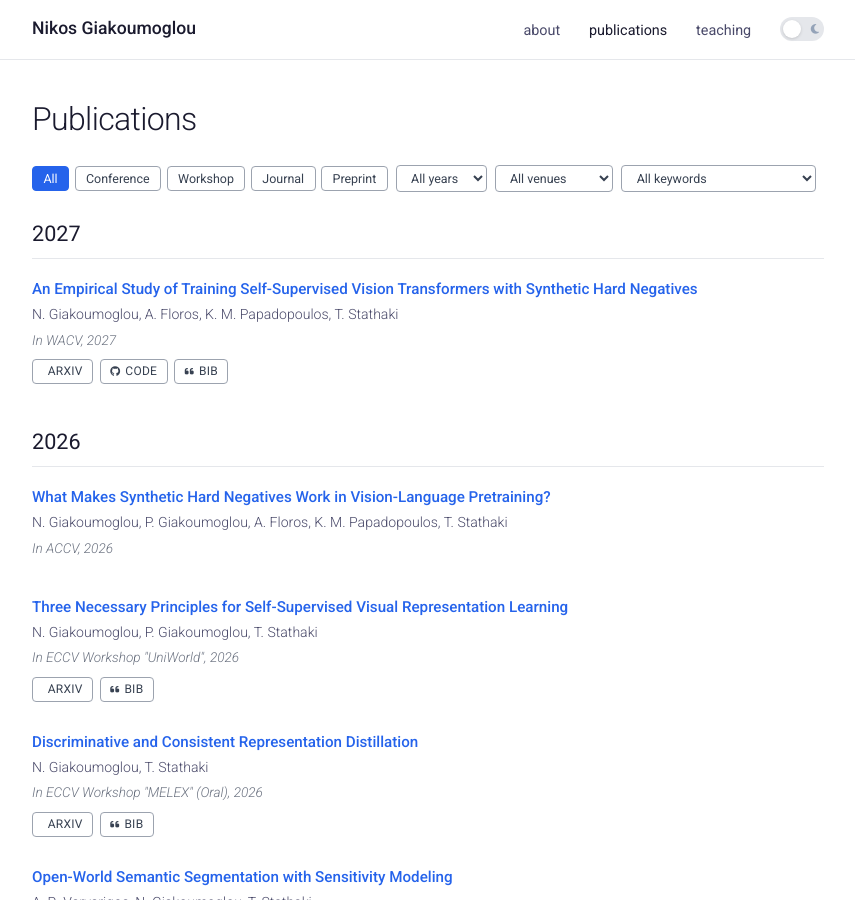
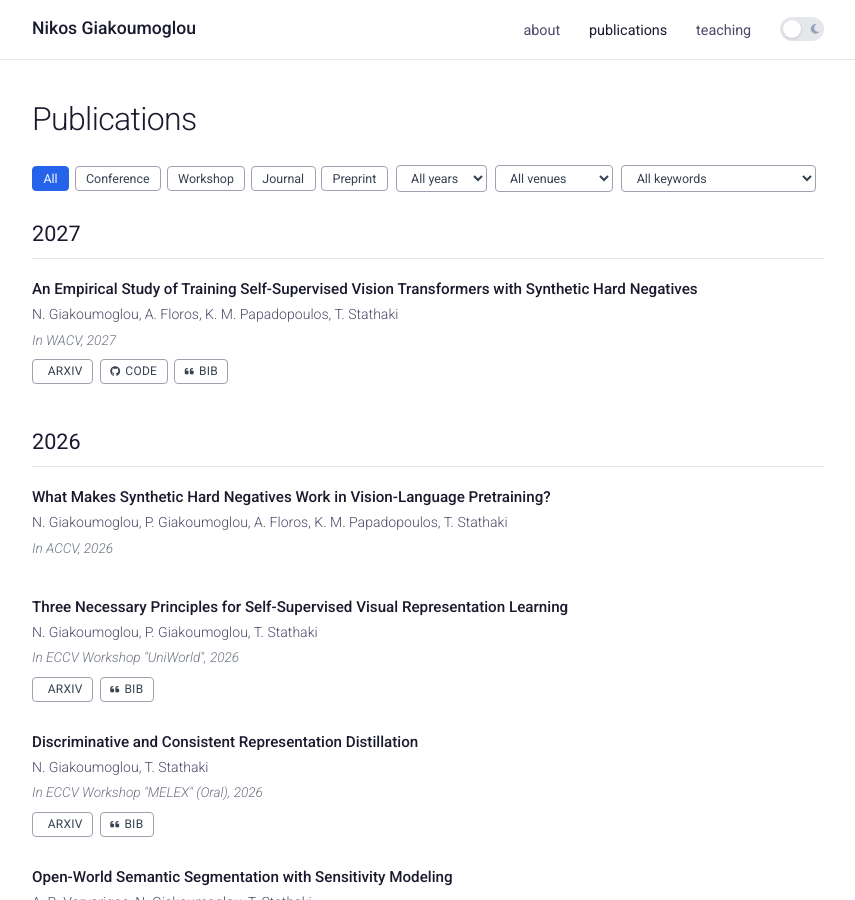
Before and after one commit to giakoumoglou/giakoumoglou.github.io, a Jekyll site: the page built from publications2.html, in a window 1280 px wide and 900 px high. Shown: the whole window, without its empty margins (212-1067 px from the left). Built offline with Jekyll 4.4.1, drawn with Linux system fonts in a browser that asks for light colours; a style sheet for code colours, icons or effects is not loaded.

Commit message:
Update publication2.html

```diff
--- a/_includes/publication2.html
+++ b/_includes/publication2.html
@@ -90,10 +90,7 @@
         style="grid-column: 1 / -1;"
     >
 
-        <div
-            class="pub-title"
-            style="color: #2563eb;"
-        >
+        <div class="pub-title">
             {{ pub.title }}
         </div>
 
```
